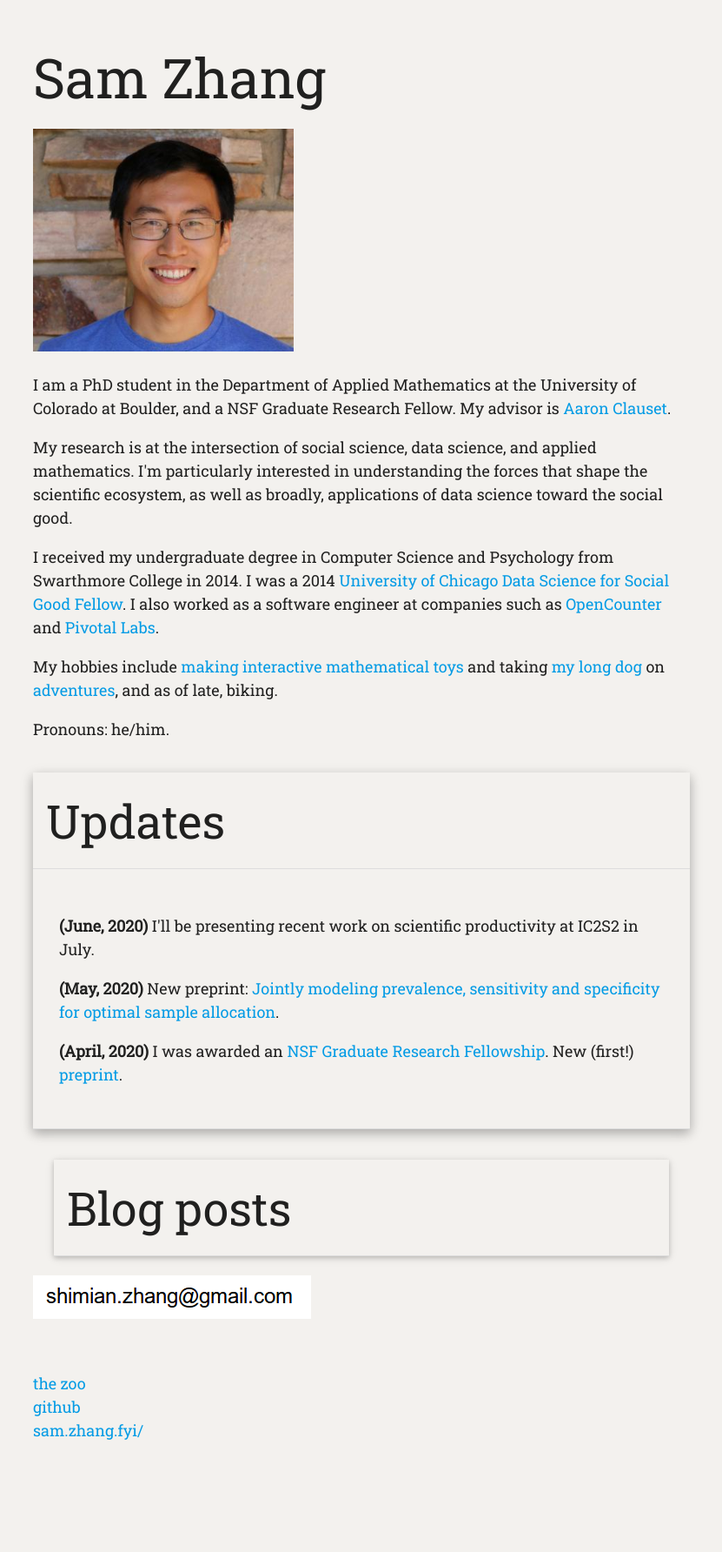
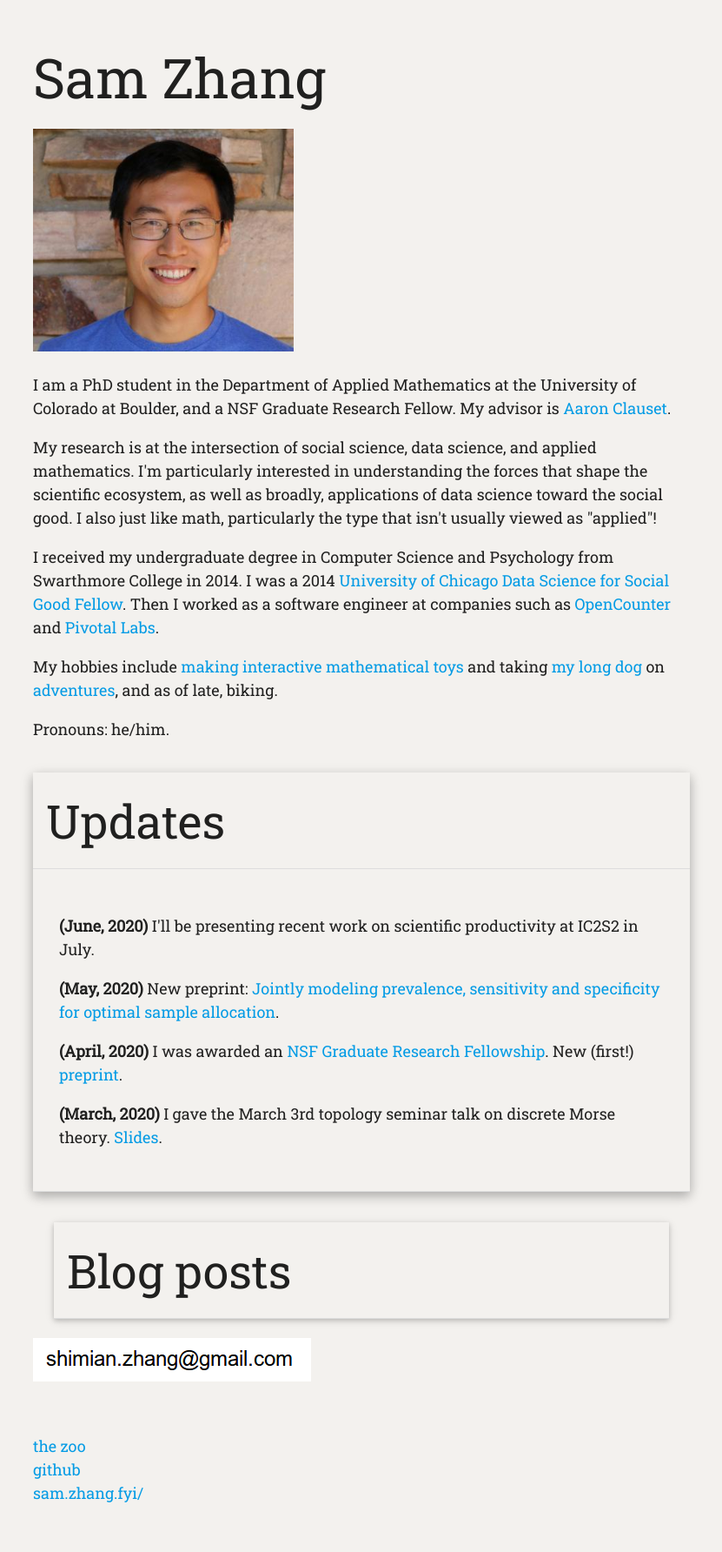
Before and after one commit to samzhang111/samzhang111.github.io, a Jekyll site: the page built from index.html, in a window 1280 px wide. Shown: the whole page at 87% size, without its empty margins (224-1055 px from the left). Built offline with Jekyll 4.4.1, drawn with Linux system fonts in a browser that asks for light colours; before the commit the page ends 1712 px from its top, so only the background shows below that.

Commit message:
link to discrete morse theory talk

```diff
--- a/index.html
+++ b/index.html
@@ -14,10 +14,10 @@ redirect_from: "/html/about/"
 I am a PhD student in the Department of Applied Mathematics at the University of Colorado at Boulder, and a NSF Graduate Research Fellow. My advisor is <a href="http://tuvalu.santafe.edu/~aaronc/">Aaron Clauset</a>.
 
 <p>
-My research is at the intersection of social science, data science, and applied mathematics. I'm particularly interested in understanding the forces that shape the scientific ecosystem, as well as broadly, applications of data science toward the social good.
+My research is at the intersection of social science, data science, and applied mathematics. I'm particularly interested in understanding the forces that shape the scientific ecosystem, as well as broadly, applications of data science toward the social good. I also just like math, particularly the type that isn't usually viewed as "applied"!
 <p>
 
-I received my undergraduate degree in Computer Science and Psychology from Swarthmore College in 2014. I was a 2014 <a href="https://dssgfellowship.org/">University of Chicago Data Science for Social Good Fellow</a>. I also worked as a software engineer at companies such as <a href="https://opencounter.com/">OpenCounter</a> and <a href="https://pivotal.io/labs">Pivotal Labs</a>.
+I received my undergraduate degree in Computer Science and Psychology from Swarthmore College in 2014. I was a 2014 <a href="https://dssgfellowship.org/">University of Chicago Data Science for Social Good Fellow</a>. Then I worked as a software engineer at companies such as <a href="https://opencounter.com/">OpenCounter</a> and <a href="https://pivotal.io/labs">Pivotal Labs</a>.
 
 <p>
 
@@ -35,7 +35,9 @@ Pronouns: he/him.
               <li> <b>(June, 2020)</b> I'll be presenting recent work on scientific productivity at IC2S2 in July.</li>
               <li> <b>(May, 2020)</b> New preprint: <a href="https://www.biorxiv.org/content/10.1101/2020.05.23.112649v1">Jointly modeling prevalence, sensitivity and specificity for optimal sample allocation</a>.
               <li><b>(April, 2020)</b>
-              <span>I was awarded an <a href="https://www.nsfgrfp.org">NSF Graduate Research Fellowship</a>. New (first!) <a href="https://dash.harvard.edu/handle/1/42659939">preprint</a>.
+              I was awarded an <a href="https://www.nsfgrfp.org">NSF Graduate Research Fellowship</a>. New (first!) <a href="https://dash.harvard.edu/handle/1/42659939">preprint</a>.
+              </li>
+              <li><b>(March, 2020)</b> I gave the March 3rd topology seminar talk on discrete Morse theory. <a href="https://drive.google.com/file/d/1ZUwHWCPdGhDiFiWNO29WhWjZ7Vc-2OCJ/view?usp=sharing">Slides</a>.
               </li>
           </ul>
           </div>
```
